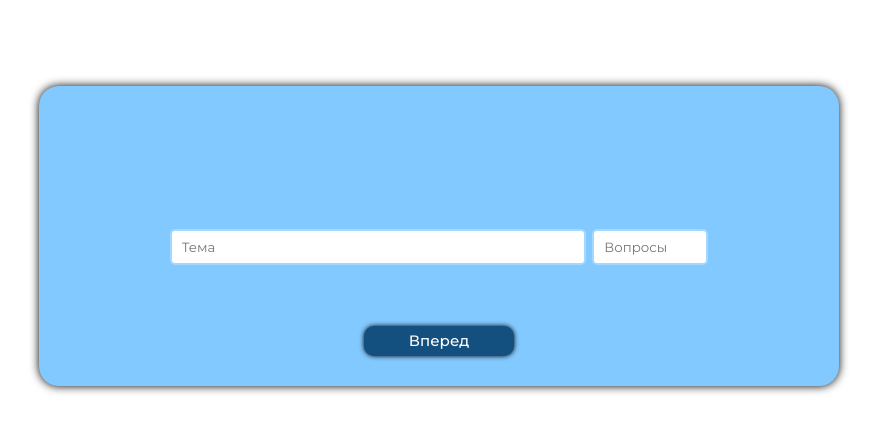
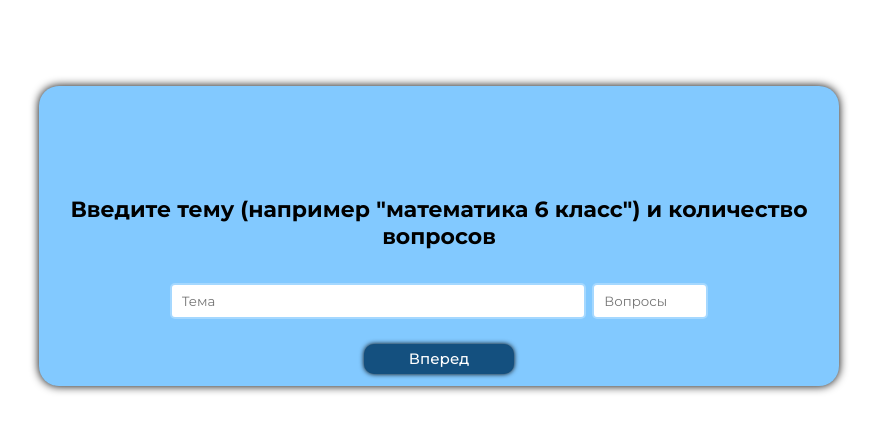
Before and after one commit to Naka4442/quiz, a Django app: page /neuro_quiz in a window 1280 px wide. Shown: the part 214-646 px from the top of the page, without its empty margins (201-1078 px from the left). Run offline with Django 4.2, Linux system fonts and the light colour scheme.

Commit message:
Нейро-викторина

```diff
--- a/main/static/css/quiz.css
+++ b/main/static/css/quiz.css
@@ -45,6 +45,16 @@ main{
     justify-content: center;
     align-items: center;
     gap: 20px;
+}
+.neuro-info{
+    display: flex;
+    flex-direction: column;
+    align-items: center;
+    gap: 10px;
+}
+.neuro-info>h3{
+    text-align: center;
+    font-size: 22px;
 }
 #neuro-title, #neuro-count{
     border-radius: 5px;
--- a/main/static/js/neuro.js
+++ b/main/static/js/neuro.js
@@ -1,5 +1,7 @@
-let questions;
+let question, theme, questionsCount;
 let current = 0;
+let answers = [];
+let score = 0;
 
 async function getQuestion(theme){
     let res = await fetch(`/neuro/${theme}`);
@@ -7,18 +9,66 @@ async function getQuestion(theme){
     return result;
 }
 
+function renderResult(){
+    document.querySelector(".title").innerText = "Итог";
+    document.querySelector(".answers").innerHTML = `<div class="result"><p>Вы набрали ${score}/${questionsCount} баллов</p><a href="../../" class="gohome">На главную</a></div>`;
+}
+
 function nextQuestion(){
     if(current === 0){
         const nTitle = document.querySelector("#neuro-title").value;
         const nCount = document.querySelector("#neuro-count").value;
         if(nTitle.length > 0 && nCount.length > 0){
+            questionsCount = Number(nCount);
+            theme = nTitle;
             console.log("Вход", nTitle, nCount);
+            current++;
             getQuestion(nTitle).then((data) => {
-                console.log(data);
+                question = data;
+                renderQuestion(data);
+            })
+        }
+    }
+    else if(current <= questionsCount){
+        current++;
+        let corrects = question.answers
+            .map((ans, i) => (ans.correct) ? i : null)
+            .filter(ans => ans != null).sort();
+        console.log(corrects, answers.sort());
+        if(corrects.toString() === answers.sort().toString() ){
+            score++;
+        }
+        answers = [];
+        if(current > questionsCount){
+            renderResult();
+        }
+        else{
+            getQuestion(theme).then((data) => {
+                question = data;
+                renderQuestion(data);
             })
         }
     }
 }
 
+function answerQuestion(e){
+    e.target.classList.toggle("selected");
+    let answer = Number(e.target.id.match(/\d+/));
+    if(e.target.classList.contains("selected")){
+        answers.push(answer);
+    }
+    else{
+        answers.splice(answers.indexOf(answer), 1);
+    }
+}
+
+function renderQuestion(){
+    document.querySelector(".title").innerText = `(${current} / ${questionsCount}) ${question.text}`;
+    let answers = question.answers.map((answer, i) => `<button class="answer" id="answer${i}">${answer.text}</button>`).join("\n");
+    document.querySelector(".answers").innerHTML = answers;
+    document.querySelectorAll(".answer").forEach(el => {
+        el.addEventListener("click", answerQuestion)
+    })
+}
 
 document.querySelector(".next").addEventListener("click", nextQuestion);
--- a/main/templates/home.html
+++ b/main/templates/home.html
@@ -29,12 +29,8 @@
                 <img src="{% static 'icons/icon-neuro.png' %}" alt="">
                 <h3>Нейро-викторина</h3>
                 {% if user %}
-                <div class="neuro-controls">
-                    <input type="text" placeholder="Тема" id="neuro-title">
-                    <input type="number" placeholder="Вопросы" min="2" max="20" id="neuro-count">
-                </div>
                 <div class="buttons">
-                    <a href="{% url 'quiz' 0 %}">Пройти!</a>
+                    <a href="{% url 'neuro_quiz' %}">Пройти!</a>
                 </div>
                 {% endif %}
             </div>
--- a/main/templates/neuro-quiz.html
+++ b/main/templates/neuro-quiz.html
@@ -23,8 +23,11 @@
             <h3 class="title"></h3>
             <div class="answers">
                 <div class="neuro-info">
-                    <input type="text" placeholder="Тема" id="neuro-title">
-                    <input type="number" placeholder="Вопросы" min="2" max="20" id="neuro-count">
+                    <h3>Введите тему (например "математика 6 класс") и количество вопросов</h3>
+                    <div>
+                        <input type="text" placeholder="Тема" id="neuro-title">
+                        <input type="number" placeholder="Вопросы" min="2" max="20" id="neuro-count">
+                    </div>
                 </div>
             </div>
             <button class="next">Вперед</button>
```
